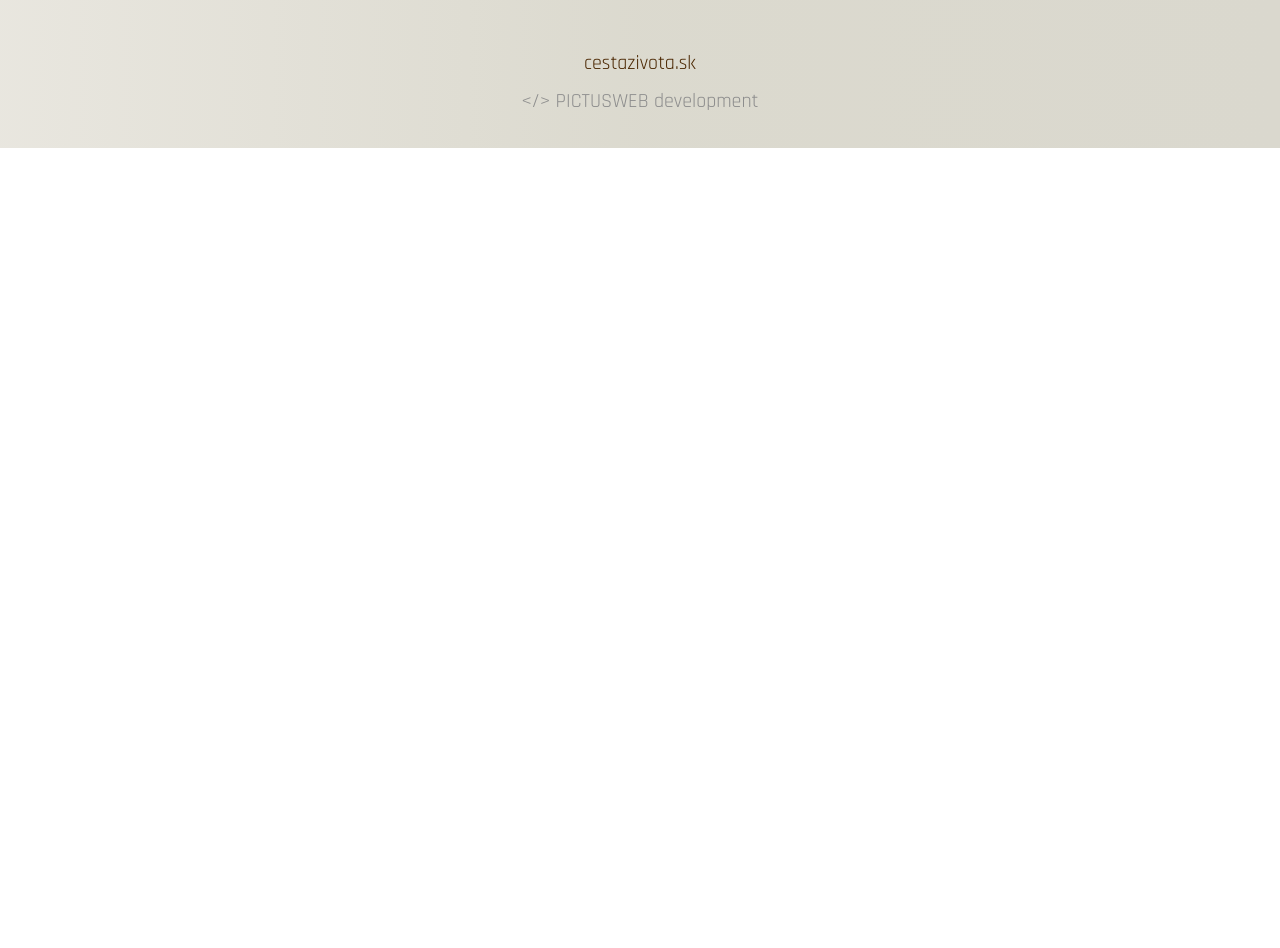
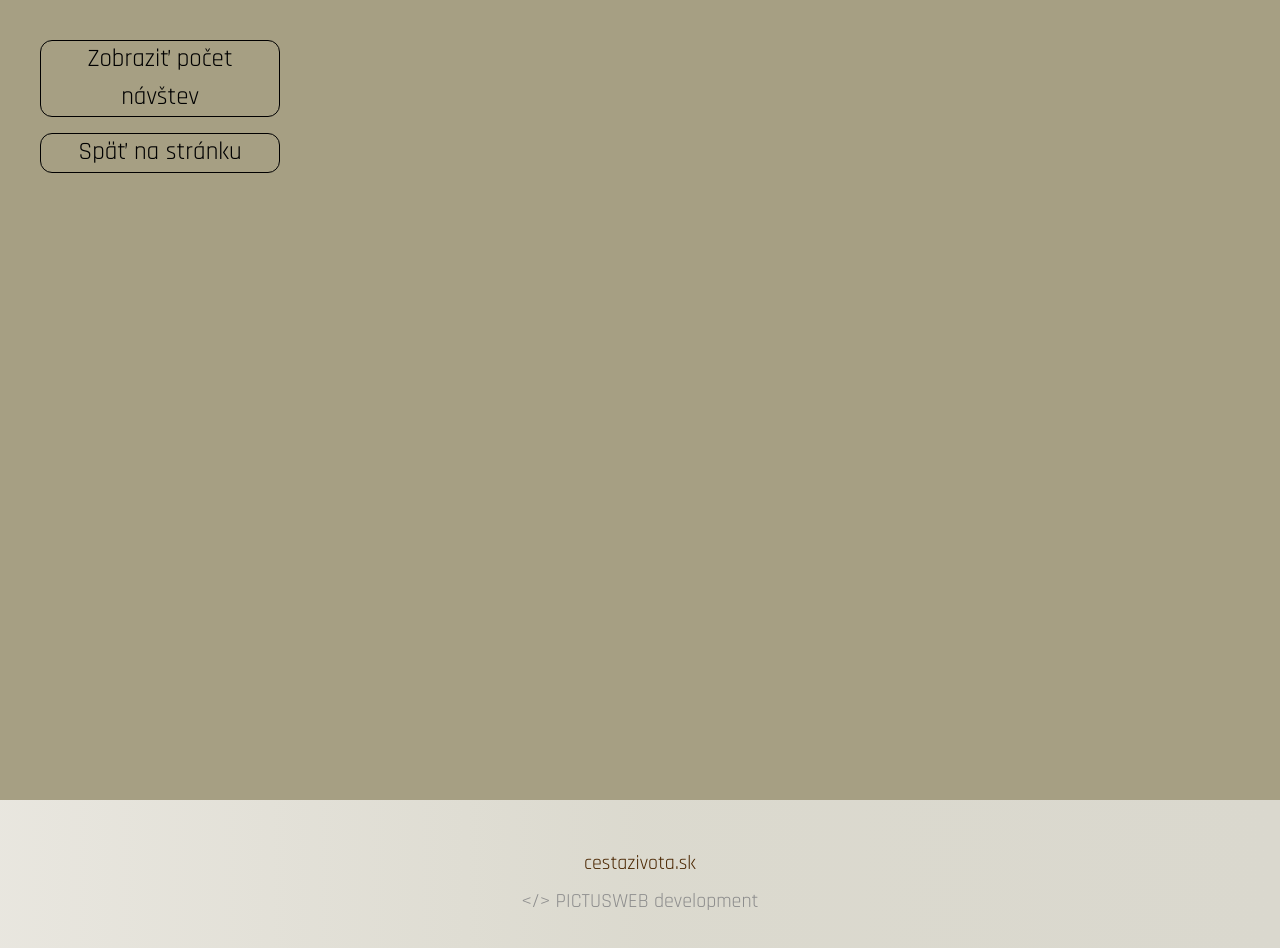
Before and after one commit to pkvarg/svedkovia.sk, a React (Vite) app: page /counter in a window 1280 px wide. Before the commit the page ends 800 px from the top, so only its background shows below. Built offline with nearby package versions, Linux system fonts and the light colour scheme.

Commit message:
counter api local 2000 cookies off

```diff
--- a/package.json
+++ b/package.json
@@ -10,6 +10,7 @@
     "preview": "vite preview"
   },
   "dependencies": {
+    "axios": "^1.5.0",
     "react": "^18.2.0",
     "react-cookie-consent": "^8.0.1",
     "react-dom": "^18.2.0",
--- a/src/App.jsx
+++ b/src/App.jsx
@@ -2,6 +2,7 @@ import { BrowserRouter, Route, Routes } from 'react-router-dom'
 import Home from './pages/Home'
 import Header from './components/Header'
 import Footer from './components/Footer'
+import Counter from './pages/Counter'
 
 function App() {
   return (
@@ -9,7 +10,8 @@ function App() {
       {/* <Header /> */}
       <BrowserRouter>
         <Routes>
-          <Route path='/' element={<Home />} />
+          <Route path='/' element={<Home />} />\
+          <Route path='/counter' element={<Counter />} />
         </Routes>
       </BrowserRouter>
       <Footer />
--- /dev/null
+++ b/src/pages/Counter.jsx
@@ -0,0 +1,49 @@
+import React, { useState } from 'react'
+import { useNavigate } from 'react-router-dom'
+import axios from 'axios'
+
+const Counter = () => {
+  const navigate = useNavigate()
+  const [count, setCount] = useState(0)
+
+  const config = {
+    headers: {
+      'Content-Type': 'application/json',
+    },
+  }
+
+  const getVisitors = async () => {
+    const { data } = await axios.get(
+      // `https://pictusweb.online/api/visitors/svedkovia/counter`,
+
+      `http://localhost:2000/api/visitors/svedkovia/counter`,
+
+      config
+    )
+    console.log(data)
+    setCount(data)
+  }
+
+  return (
+    <div className='bg-[#a69f83] h-[100vh] text-[25px] p-10 flex flex-col gap-4'>
+      <button
+        onClick={getVisitors}
+        className='border px-2 rounded-xl w-[100%] lg:w-[20%] cursor-pointer'
+      >
+        Zobraziť počet návštev
+      </button>
+      {count > 0 && (
+        <h1 className='text-[35px] ml-2'>Počet návštev: {count}</h1>
+      )}
+
+      <button
+        onClick={() => navigate('/')}
+        className='border px-2 rounded-xl w-[100%] lg:w-[20%] cursor-pointer'
+      >
+        Späť na stránku
+      </button>
+    </div>
+  )
+}
+
+export default Counter
--- a/src/pages/Home.jsx
+++ b/src/pages/Home.jsx
@@ -1,7 +1,25 @@
-import React from 'react'
+import React, { useState } from 'react'
 import Header from '../components/Header'
+import CookieConsent from 'react-cookie-consent'
+import axios from 'axios'
 
 const Home = () => {
+  const [cookieAccept, setCookieAccept] = useState(false)
+
+  const config = {
+    headers: {
+      'Content-Type': 'application/json',
+    },
+  }
+
+  const increaseVisitorsCount = async () => {
+    const { data } = await axios.put(
+      // `https://pictusweb.online/api/visitors/svedkovia/increase`,
+      `http://localhost:2000/api/visitors/svedkovia/increase`,
+      config
+    )
+  }
+
   return (
     <>
       <header className='hero-bg h-[100vh]'>
@@ -227,6 +245,28 @@ const Home = () => {
           ovplyvňuje v jeho správaní a postojoch.
         </p>
       </main>
+      {/* <CookieConsent
+        location='bottom'
+        style={{
+          background: '#a69f83',
+          color: '#492700',
+          fontSize: '22.5px',
+          textAlign: 'justify',
+        }}
+        buttonStyle={{
+          background: '#492700',
+          color: '#fff',
+          fontSize: '22.5px',
+        }}
+        buttonText='Pokračovať'
+        expires={365}
+        onAccept={() => {
+          setCookieAccept(true)
+          increaseVisitorsCount()
+        }}
+      >
+        Táto stránka nezhromažďuje žiadne údaje
+      </CookieConsent> */}
     </>
   )
 }
```
Also changed, not shown: 1 other file (tests, documents, lock files or other folders).
